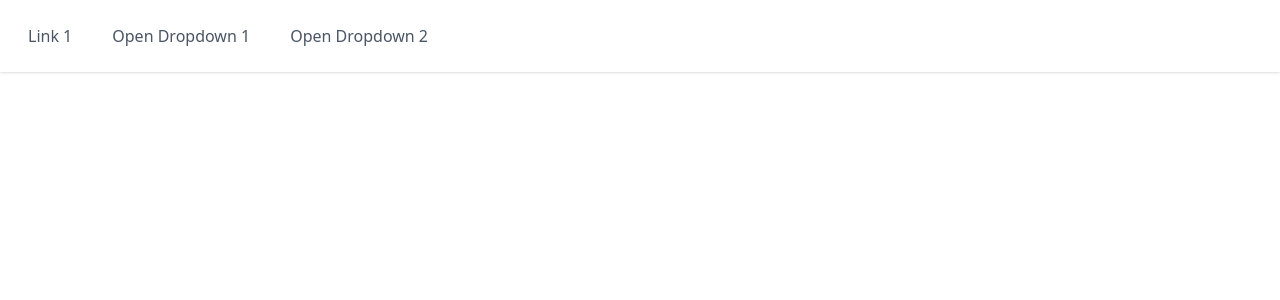
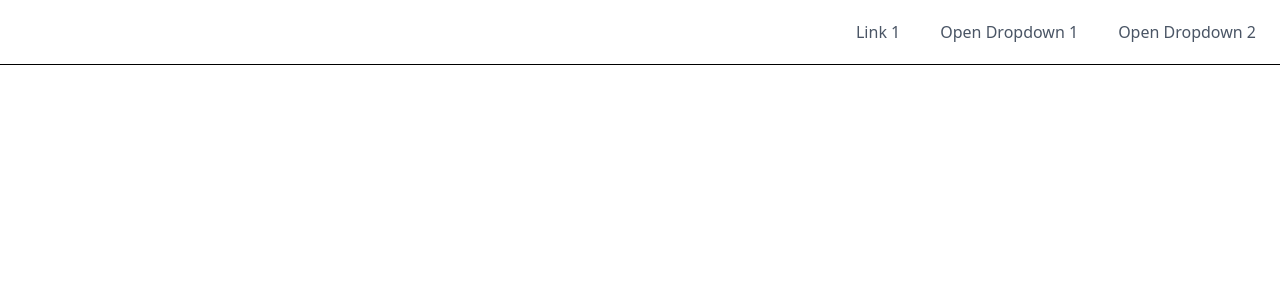
Before and after one commit to patrickbies/pcomp, a React (Vite) app: page / in a window 1280 px wide. Shown: the top 300 px of the page. Built offline with nearby package versions, Linux system fonts and the light colour scheme.

Commit message:
navbar animations

```diff
--- a/package.json
+++ b/package.json
@@ -10,6 +10,7 @@
     "preview": "vite preview"
   },
   "dependencies": {
+    "@phosphor-icons/react": "^2.1.7",
     "@tailwindcss/vite": "^4.0.14",
     "react": "^19.0.0",
     "react-dom": "^19.0.0",
--- a/src/App.tsx
+++ b/src/App.tsx
@@ -11,7 +11,7 @@ function App() {
     <Navbar.DropdownTrigger id="dropdown1">
       Open Dropdown 1
     </Navbar.DropdownTrigger>
-    <Navbar.DropdownContent id="dropdown1">
+    <Navbar.DropdownContent id="dropdown1" width={400} height={200}>
       <p>test1</p>
     </Navbar.DropdownContent>
   </Navbar.Item>
@@ -20,7 +20,7 @@ function App() {
     <Navbar.DropdownTrigger id="dropdown2">
       Open Dropdown 2
     </Navbar.DropdownTrigger>
-    <Navbar.DropdownContent id="dropdown2">
+    <Navbar.DropdownContent id="dropdown2" width={300} height={200}>
       <p>test2</p>
     </Navbar.DropdownContent>
   </Navbar.Item>
--- a/src/components/navbar.tsx
+++ b/src/components/navbar.tsx
@@ -1,58 +1,128 @@
-import React, { createContext, useContext, useState, useCallback, useRef, useEffect } from 'react';
-import ReactDOM from 'react-dom';
+import React, {
+  createContext,
+  useContext,
+  useState,
+  useCallback,
+  useRef,
+  useEffect,
+} from "react";
 
 type NavbarContextType = {
   activeDropdown: string | null;
   position: DOMRect | null;
   setActiveDropdown: (id: string | null) => void;
   setPosition: (rect: DOMRect | null) => void;
-  registerContent: (id: string, content: React.ReactNode) => void;
+  registerContent: (
+    id: string,
+    content: React.ReactNode,
+    width: number,
+    height: number
+  ) => void;
   unregisterContent: (id: string) => void;
+  startCloseTimer: () => void;
+  cancelCloseTimer: () => void;
 };
 
 const NavbarContext = createContext<NavbarContextType | null>(null);
 
 export const useNavbar = () => {
   const context = useContext(NavbarContext);
-  if (!context) throw new Error('Navbar compound components must be wrapped in <Navbar.Container>');
+  if (!context)
+    throw new Error(
+      "Navbar compound components must be wrapped in <Navbar.Container>"
+    );
   return context;
+};
+
+type ContainerContent = {
+  content: React.ReactNode;
+  width: number;
+  height: number;
 };
 
 const Container = ({ children }: { children: React.ReactNode }) => {
   const [activeDropdown, setActiveDropdown] = useState<string | null>(null);
   const [position, setPosition] = useState<DOMRect | null>(null);
-  const [dropdownContent, setDropdownContent] = useState<Record<string, React.ReactNode>>({});
+  const [dropdownContent, setDropdownContent] = useState<
+    Record<string, ContainerContent>
+  >({});
+  const closeTimeoutRef = useRef<number | null>(null);
+  const delay = 100; // delay in milliseconds to close after leave hover
 
-  const registerContent = useCallback((id: string, content: React.ReactNode) => {
-    setDropdownContent(prev => ({ ...prev, [id]: content }));
-  }, []);
+  const registerContent = useCallback(
+    (id: string, content: React.ReactNode, width: number, height: number) => {
+      setDropdownContent((prev) => ({
+        ...prev,
+        [id]: { content, width, height },
+      }));
+    },
+    []
+  );
 
   const unregisterContent = useCallback((id: string) => {
-    setDropdownContent(prev => {
+    setDropdownContent((prev) => {
       const newState = { ...prev };
       delete newState[id];
       return newState;
     });
   }, []);
 
+  const startCloseTimer = useCallback(() => {
+    if (closeTimeoutRef.current) {
+      window.clearTimeout(closeTimeoutRef.current);
+    }
+    closeTimeoutRef.current = window.setTimeout(() => {
+      setActiveDropdown(null);
+    }, delay);
+  }, [delay]);
+
+  const cancelCloseTimer = useCallback(() => {
+    if (closeTimeoutRef.current) {
+      window.clearTimeout(closeTimeoutRef.current);
+      closeTimeoutRef.current = null;
+    }
+  }, []);
+
   return (
-    <NavbarContext.Provider value={{ activeDropdown, position, setActiveDropdown, setPosition, registerContent, unregisterContent }}>
-      <nav className="flex items-center space-x-4 p-4 bg-white shadow-sm">
+    <NavbarContext.Provider
+      value={{
+        activeDropdown,
+        position,
+        setActiveDropdown,
+        setPosition,
+        registerContent,
+        unregisterContent,
+        startCloseTimer,
+        cancelCloseTimer,
+      }}
+    >
+      <nav className="flex items-center space-x-4 p-3 bg-white border-b justify-end">
         {children}
       </nav>
 
-      {activeDropdown && ReactDOM.createPortal(
-        <div
-          className="absolute bg-white border rounded-lg shadow-lg p-4"
-          style={{
-            top: position?.bottom,
-            left: position?.left,
-          }}
-        >
-          {dropdownContent[activeDropdown]}
-        </div>,
-        document.body
-      )}
+      <div
+        className={`absolute bg-white border rounded-lg shadow-lg p-4 transform transition-all duration-300 ${
+          activeDropdown ? "scale-100 opacity-100" : "scale-0 opacity-0 pointer-events-none"
+        }`}
+        style={{
+          left: Math.min(
+            position ? position.left : 0,
+            window.innerWidth -
+              (activeDropdown ? dropdownContent[activeDropdown].width : 0)
+          ),
+          top: position?.bottom,
+          width: `${
+            activeDropdown ? dropdownContent[activeDropdown].width : 0
+          }px`,
+          height: `${
+            activeDropdown ? dropdownContent[activeDropdown].height : 0
+          }px`,
+        }}
+        onMouseEnter={cancelCloseTimer}
+        onMouseLeave={startCloseTimer}
+      >
+        {activeDropdown && dropdownContent[activeDropdown].content}
+      </div>
     </NavbarContext.Provider>
   );
 };
@@ -69,11 +139,19 @@ const Link = ({ children }: { children: React.ReactNode }) => {
   );
 };
 
-const DropdownTrigger = ({ children, id }: { children: React.ReactNode; id: string }) => {
-  const { setActiveDropdown, setPosition } = useNavbar();
+const DropdownTrigger = ({
+  children,
+  id,
+}: {
+  children: React.ReactNode;
+  id: string;
+}) => {
+  const { setActiveDropdown, setPosition, startCloseTimer, cancelCloseTimer } =
+    useNavbar();
   const ref = useRef<HTMLDivElement>(null);
 
   const handleMouseEnter = () => {
+    cancelCloseTimer();
     if (ref.current) {
       setActiveDropdown(id);
       const rect = ref.current.getBoundingClientRect();
@@ -86,20 +164,30 @@ const DropdownTrigger = ({ children, id }: { children: React.ReactNode; id: stri
       ref={ref}
       className="cursor-pointer text-gray-600 hover:text-gray-900 px-3 py-2"
       onMouseEnter={handleMouseEnter}
-      onMouseLeave={() => setActiveDropdown(null)}
+      onMouseLeave={startCloseTimer}
     >
       {children}
     </div>
   );
 };
 
-const DropdownContent = ({ id, children }: { id: string; children: React.ReactNode }) => {
+const DropdownContent = ({
+  id,
+  children,
+  width,
+  height,
+}: {
+  id: string;
+  children: React.ReactNode;
+  width: number;
+  height: number;
+}) => {
   const { registerContent, unregisterContent } = useNavbar();
 
   useEffect(() => {
-    registerContent(id, children);
+    registerContent(id, children, width, height);
     return () => unregisterContent(id);
-  }, [id, children, registerContent, unregisterContent]);
+  }, [id, children, width, height, registerContent, unregisterContent]);
 
   return null;
 };
```
Also changed, not shown: 1 other file (tests, documents, lock files or other folders).
